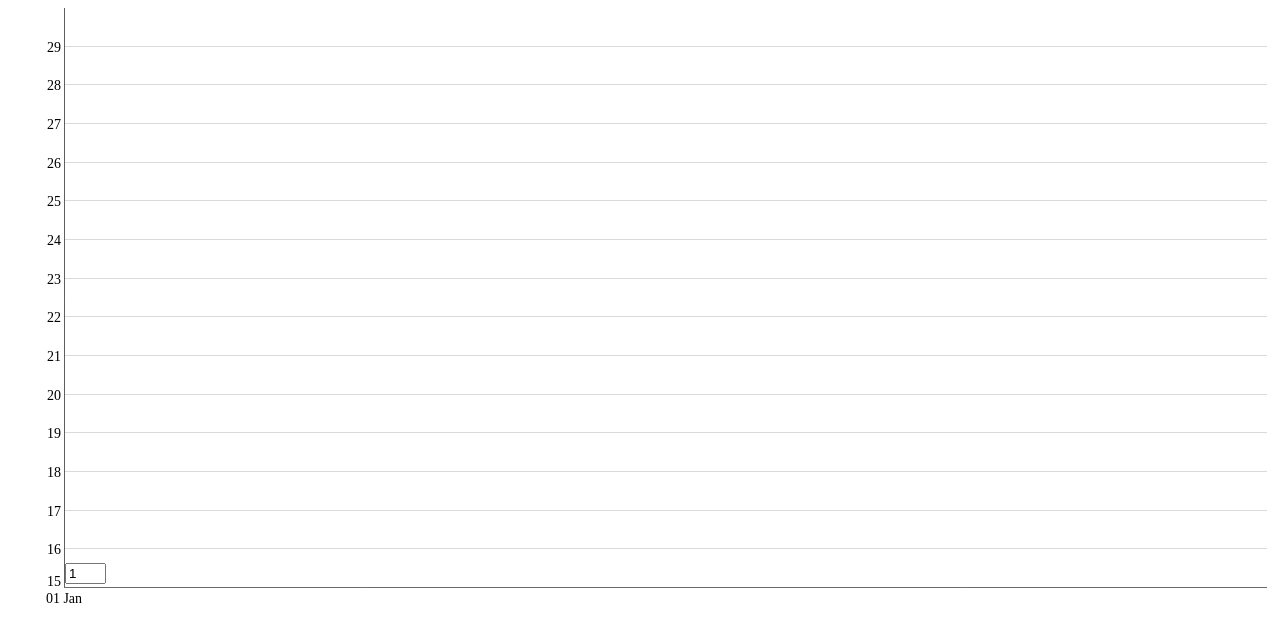
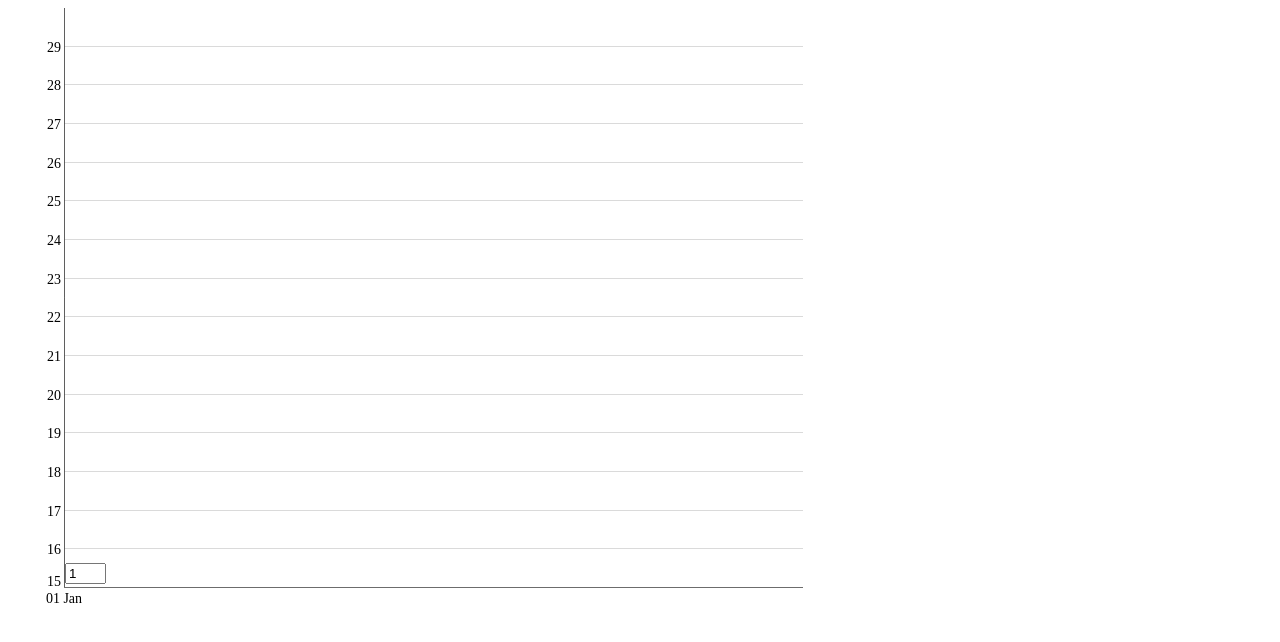
Before and after one commit to marcellarius/mahana, a Flask app: page /graph/1 in a window 1280 px wide. Shown: the top 642 px of the page. Run offline with Flask 2, Linux system fonts and the light colour scheme; data that the repository does not hold is empty; some libraries are stand-ins or nearby versions.

Commit message:
Fix width

```diff
--- a/templates/graph.html
+++ b/templates/graph.html
@@ -5,7 +5,7 @@
 		<link rel="stylesheet" href="{{url_for('static', filename='dygraph.css')}}">
 	</head>
 	<body>
-		<div id="div_g" style="width:100%px; height:600px;"></div>
+		<div id="div_g" style="width:800px; height:600px;"></div>
 		<script src="{{url_for('static', filename='jquery-3.2.1.min.js')}}"></script>
 		<script src="{{url_for('static', filename='dygraph.min.js')}}"></script>
 		<script>
```
